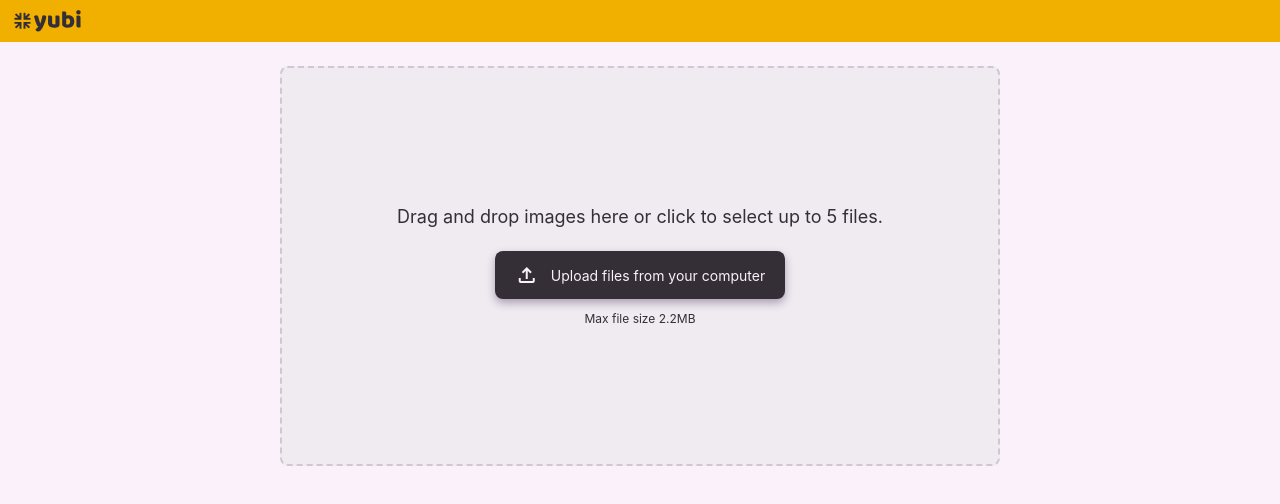
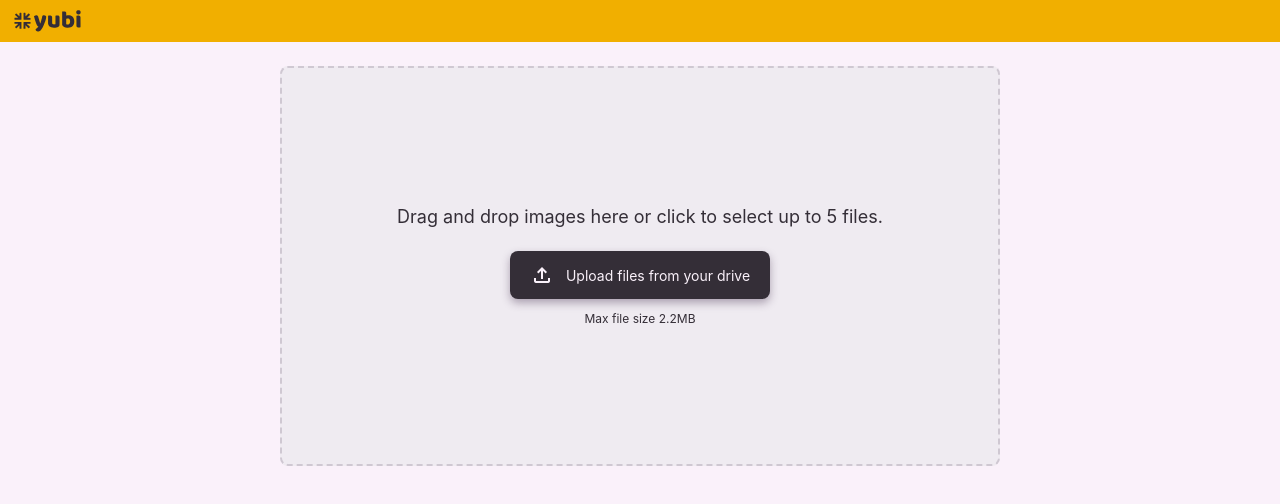
Before and after one commit to impala141592/yubi, a React (Create React App) app: page / in a window 1280 px wide. Shown: the top 504 px of the page. Built offline with nearby package versions, Linux system fonts and the light colour scheme.

Commit message:
Minor file drop zone layout fix

```diff
--- a/src/assets/style/css/style.css
+++ b/src/assets/style/css/style.css
@@ -68,8 +68,6 @@ button.outline,
 }
 
 .file-drop-zone {
-  display: flex;
-  flex-direction: column;
   width: 100%;
   height: 400px;
   padding: 24px;
@@ -78,7 +76,12 @@ button.outline,
   background-color: #efebf1;
   display: flex;
   flex-direction: column;
-  justify-content: center;
+  justify-content: space-around;
+  align-items: center;
+}
+.file-drop-zone .upload-files-container {
+  display: flex;
+  flex-direction: column;
   align-items: center;
   gap: 12px;
 }
--- a/src/assets/style/scss/_file-drop-zone.scss
+++ b/src/assets/style/scss/_file-drop-zone.scss
@@ -1,7 +1,4 @@
 .file-drop-zone {
-  display: flex;
-  flex-direction: column;
-
   width: 100%;
   height: 400px;
   padding: 24px;
@@ -11,9 +8,15 @@
 
   display: flex;
   flex-direction: column;
-  justify-content: center;
+  justify-content: space-around;
   align-items: center;
-  gap: 12px;
+
+  .upload-files-container {
+    display: flex;
+    flex-direction: column;
+    align-items: center;
+    gap: 12px;
+  }
 
   .uploaded-file-list {
     width: 50%;
--- a/src/components/FileDropZone.js
+++ b/src/components/FileDropZone.js
@@ -4,9 +4,10 @@ const ChooseFilesInput = ({ fileRef, changeFile }) => {
   return (
     <label className="custom-file-select button">
       <span className="material-symbols-outlined">upload</span>
-      Upload files from your computer
+      Upload files from your drive
       <input
         type="file"
+        id="file-upload"
         onChange={changeFile}
         accept="image/*"
         style={{ display: "none" }}
@@ -55,7 +56,7 @@ const FileDropZone = ({
           </button>
         </>
       ) : (
-        <>
+        <div className="upload-files-container">
           <span className="title">
             Drag and drop images here or click to select up to {maxFileLimit}{" "}
             files.
@@ -66,7 +67,7 @@ const FileDropZone = ({
           ) : (
             <span className="info">Max file size {maxFileSize}MB</span>
           )}
-        </>
+        </div>
       )}
     </div>
   );
```
Also changed, not shown: 1 other file (tests, documents, lock files or other folders).
